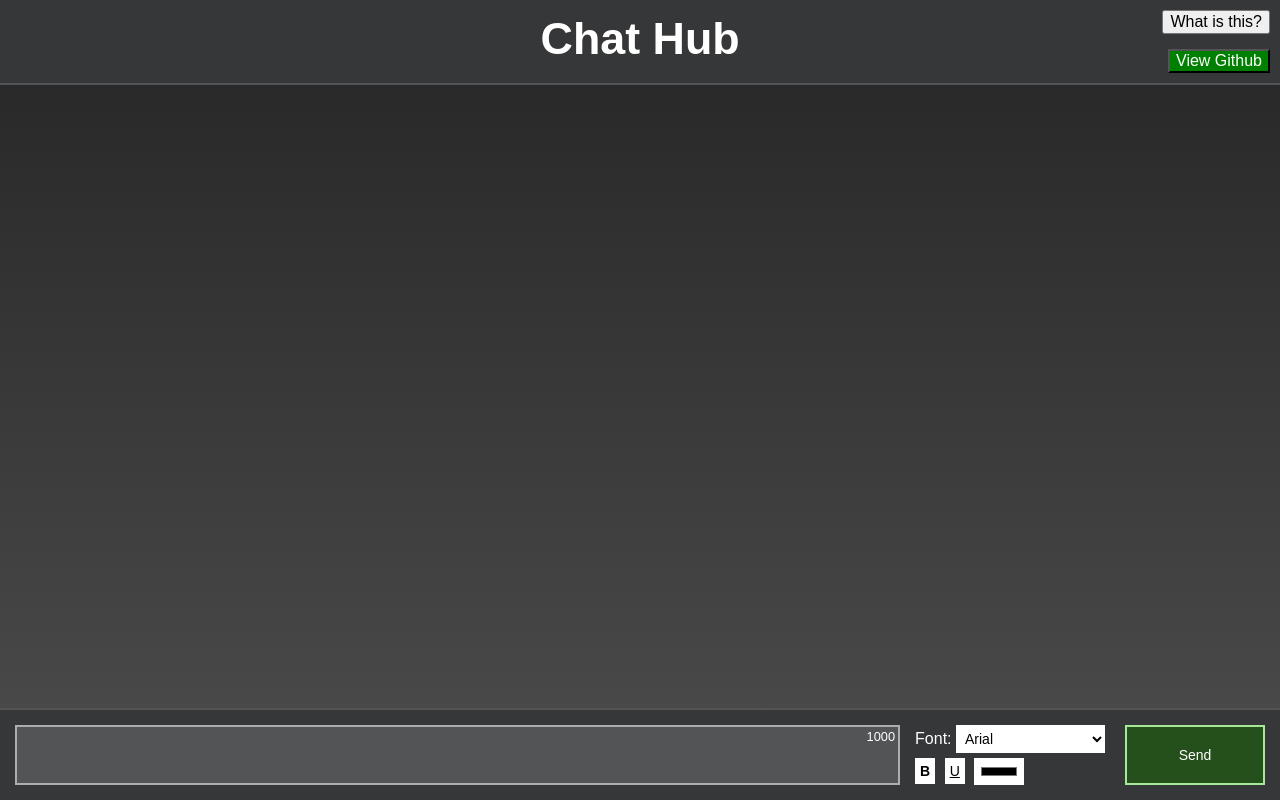
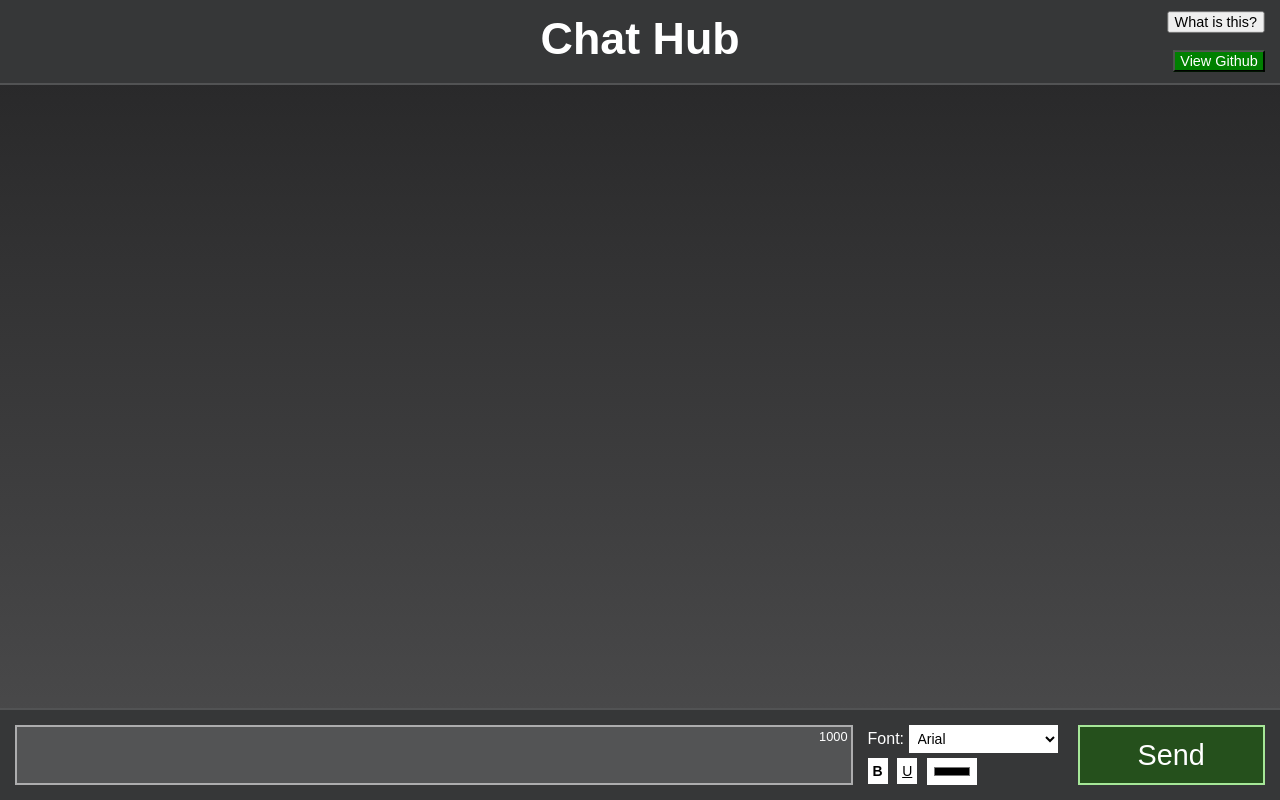
Before and after one commit to notasquid1938/BlazeChatHub, a website: page public/index.html in a window 1280 px wide. Drawn offline with nearby package versions, Linux system fonts and the light colour scheme; no server answers.

Commit message:
Update index.css
Fixed some sizing issues. CSS is horrible to work with.

```diff
--- a/public/index.css
+++ b/public/index.css
@@ -49,6 +49,7 @@ body {
   bottom: -10;
   right: 0;
   margin: 10px;
+  scale: 90%;
 }
 
 #info-window {
@@ -84,6 +85,7 @@ body {
   margin: 10px;
   background-color: green;
   color: white;
+  scale: 90%;
 }
 
 #messages {
@@ -188,11 +190,12 @@ body {
 }
 
 #chat-submit {
-  flex-basis: 140px;
+  flex-basis: 15%;
   background-color: #25501c;
   color: white;
   border: 2px solid #a6e798;
   font: 14px sans-serif;
+  font-size: 180%;
 }
 
 #chat-submit:active {
```
